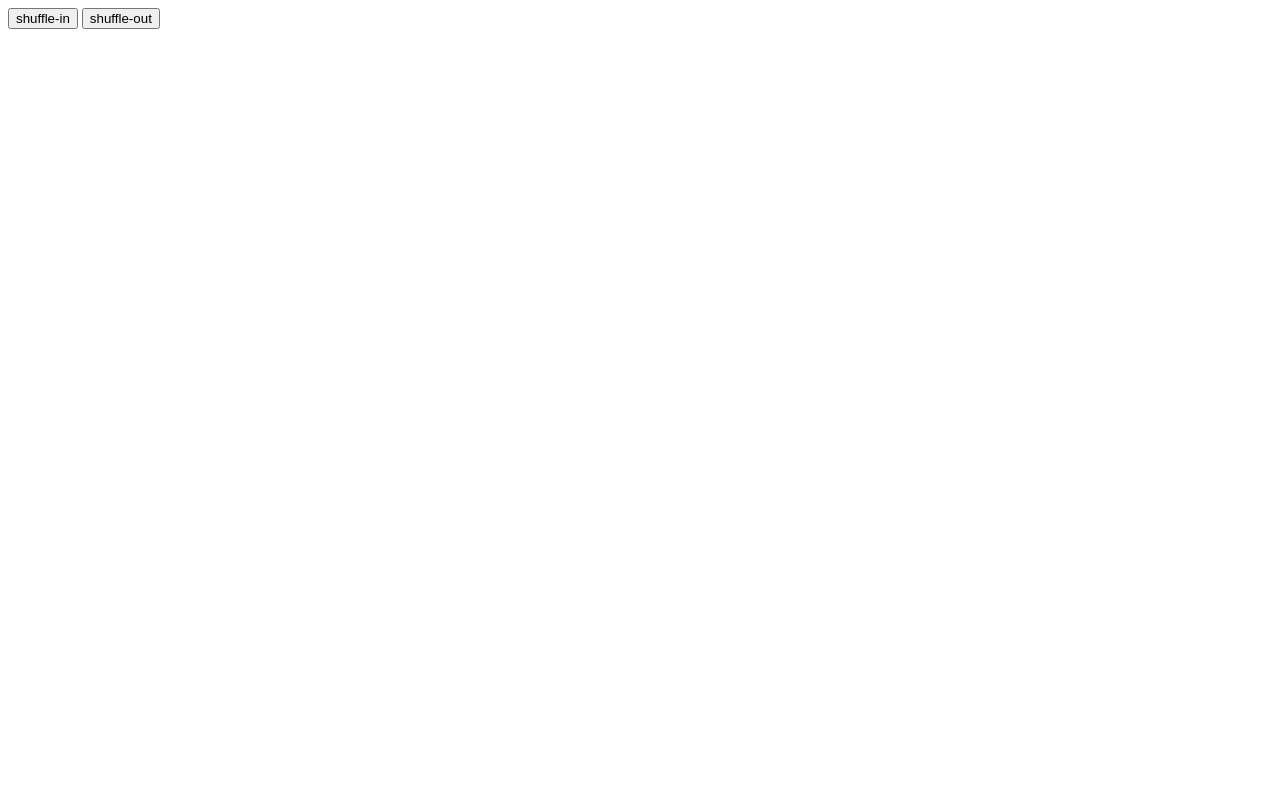
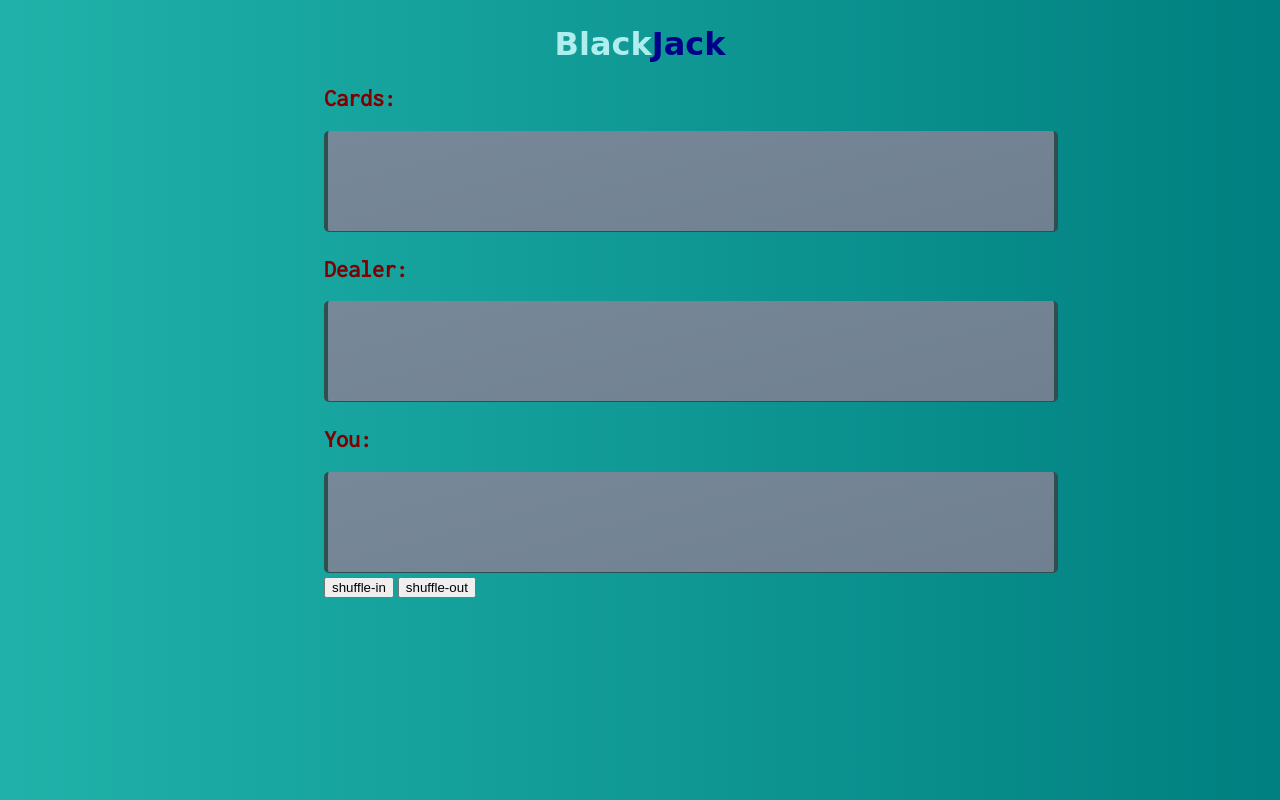
Before and after one commit to JDanielGar/BlackJack-Algorithm, a plain HTML site: page index.html in a window 1280 px wide. Shown: the top 800 px of the page. Drawn offline with Linux system fonts and the light colour scheme; a web font is replaced by a local one.

Commit message:
Agregué interfaz usuario.

```diff
--- a/index.html
+++ b/index.html
@@ -2,13 +2,27 @@
 <html>
   <head>
     <meta charset="utf-8">
-    <meta name="viewport" content="width=device-width, user-scalable=no">
+    <meta name="viewport" content="width=device-width, user-scalable=no" />
+    <link rel="stylesheet" href="styles.css" />
+    <link href="https://fonts.googleapis.com/css?family=Baloo" rel="stylesheet" />
+    <link href="https://fonts.googleapis.com/css?family=Inconsolata" rel="stylesheet">
     <title>BlackJack</title>
   </head>
   <body>
-    <input type="button" value="shuffle-in" id="shuffle-in">
-    <input type="button" value="shuffle-out" id="shuffle-out">
-    <script type="text/javascript" src="data.js"/></script>
-    <script type="text/javascript" src="main.js"/></script>
+    <div class="main-player">
+      <h1 class="tittle">Black<b class="Jack">Jack</b></h1>
+      <h2>Cards:</h2>
+      <canvas width="600px" height="100px" id="cards"></canvas>
+      <h2>Dealer:</h2>
+      <canvas width="600px" height="100px" id="cards"></canvas>
+      <h2>You:</h2>
+      <canvas width="600px" height="100px" id="cards"></canvas>
+      <form class="buttons">
+        <input type="button" value="shuffle-in" id="shuffle-in">
+        <input type="button" value="shuffle-out" id="shuffle-out">
+      </form>
+    </div>
+    <script type="text/javascript" src="data.js"></script>
+    <script type="text/javascript" src="main.js"></script>
   </body>
 </html>
--- /dev/null
+++ b/styles.css
@@ -0,0 +1,35 @@
+body {
+  background: linear-gradient(-90deg, teal, lightseagreen);
+}
+.main-player{
+  width: 50%;
+  height: 60em;
+  margin-left: 25%;
+  margin-right: 25%;
+  margin-top: 2%;
+  margin-bottom: 2%;
+}
+.tittle {
+  text-align: center;
+  color: paleturquoise;
+  font-family: 'Baloo', cursive;
+}
+.Jack {
+  color: darkblue;
+}
+h2 {
+  font-family: 'Inconsolata', monospace;
+  color: maroon;
+}
+#cards{
+  background: linear-gradient(-15deg, slategray, lightslategray);
+  border-width: 0px 4px 1px 4px;
+  border-color:darkslategray;
+  border-radius: 5px;
+  border-style: solid;
+  padding-left: 10%;
+  padding-right: 10%;
+}
+.buttons {
+  width: 60%;
+}
```
